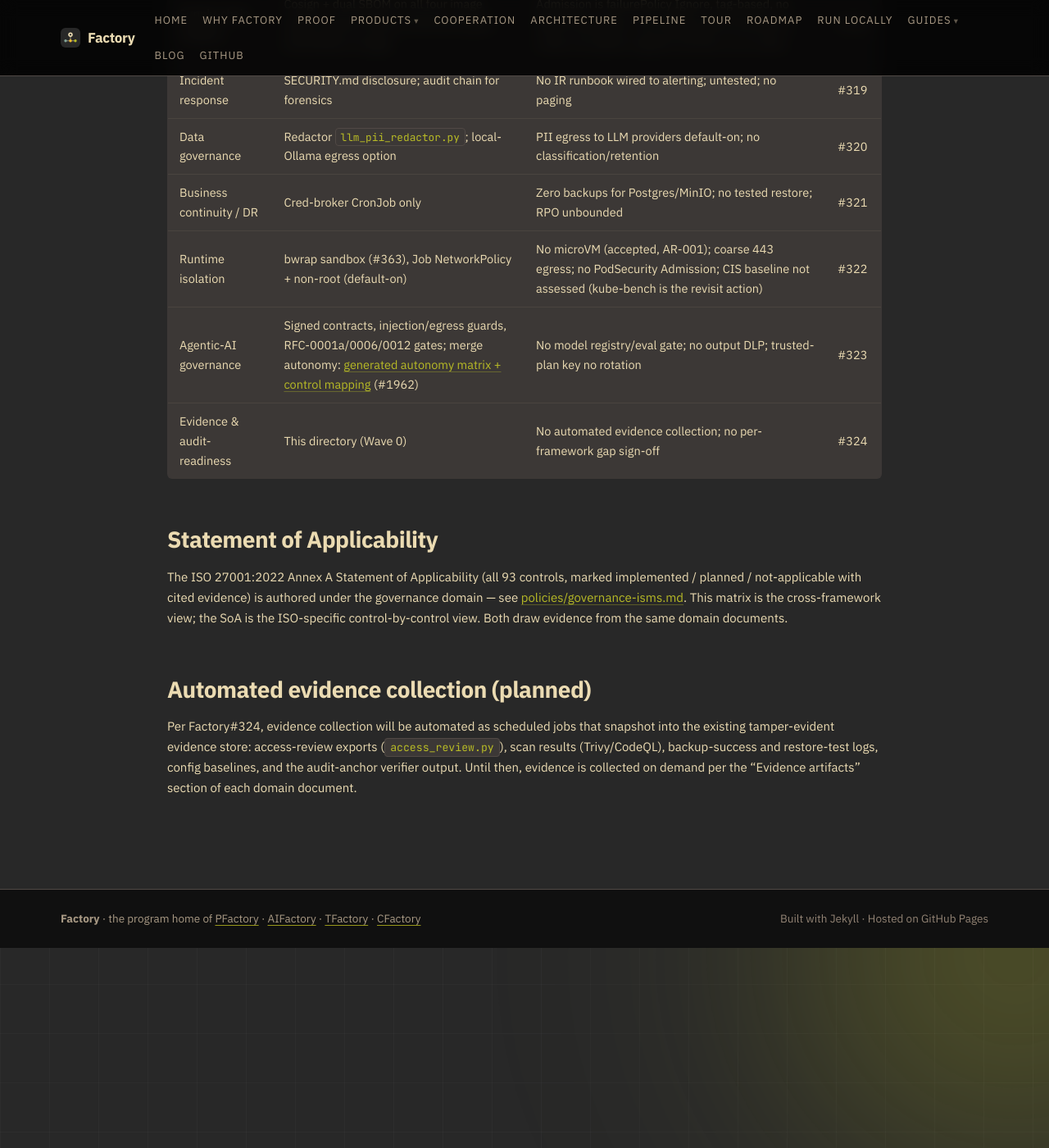
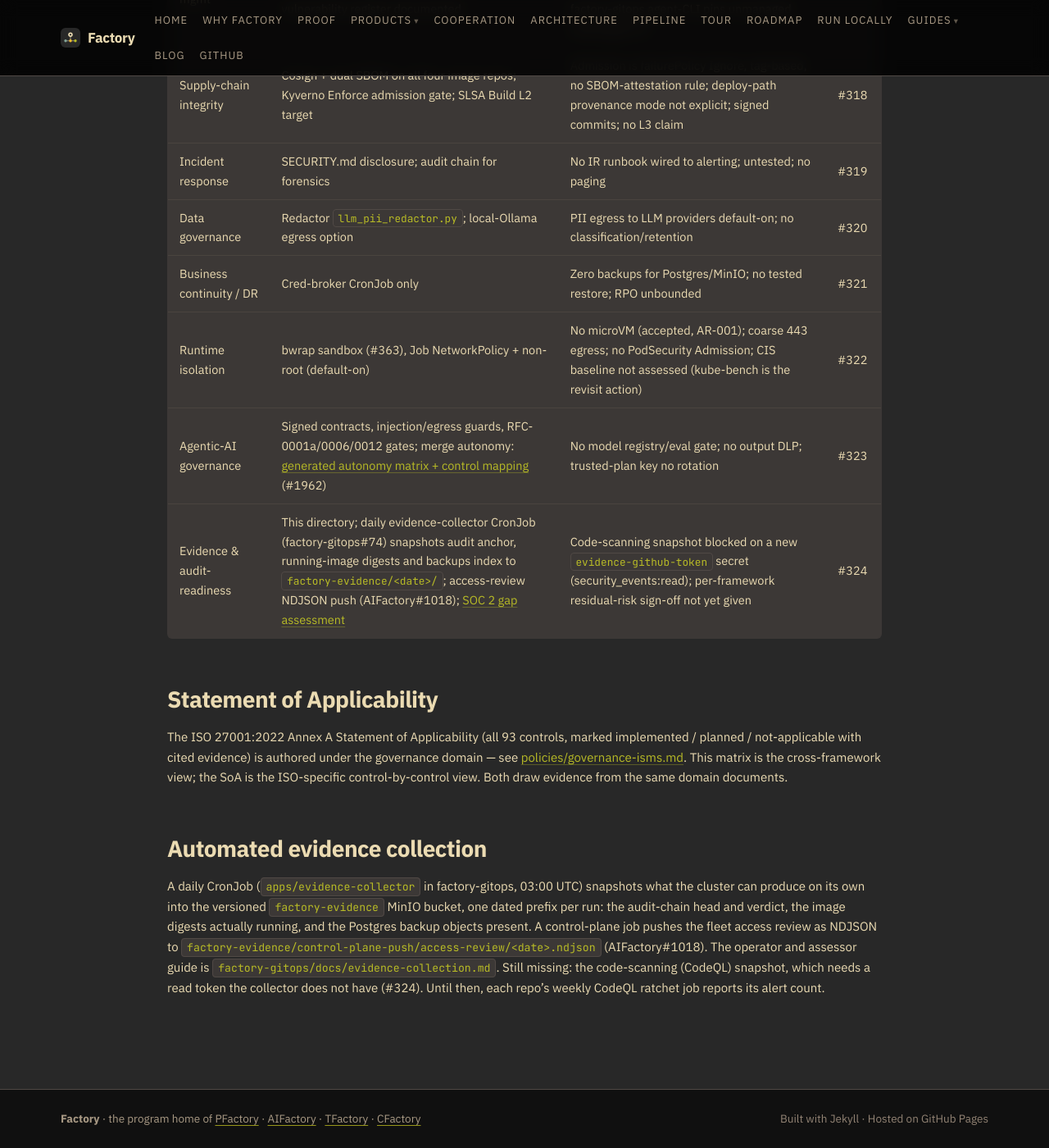
Before and after one commit to olafkfreund/Factory, a Jekyll site: the page built from docs/compliance/control-matrix.md, in a window 1280 px wide and 1400 px high, scrolled down 3064 px. Shown: the whole window at 82% size. Built offline with Jekyll 4.4.1, drawn with Linux system fonts in a browser that asks for light colours; our own code applies the rules of GitHub Pages for plain Markdown files.

Commit message:
docs(compliance): evidence collection is live; link SOC 2 assessment (#324)
Plan steps 3-4 (agy).

Co-Authored-By: Claude Opus 5.5 <noreply@anthropic.com>
Claude-Session: https://claude.ai/code/session_01WtDyDqabJ8SR4gD3ubwYx1

```diff
--- a/docs/compliance/control-matrix.md
+++ b/docs/compliance/control-matrix.md
@@ -58,7 +58,7 @@ as separate columns here.
 | Business continuity / DR | Cred-broker CronJob only | Zero backups for Postgres/MinIO; no tested restore; RPO unbounded | #321 |
 | Runtime isolation | bwrap sandbox (#363), Job NetworkPolicy + non-root (default-on) | No microVM (accepted, AR-001); coarse 443 egress; no PodSecurity Admission; CIS baseline not assessed (kube-bench is the revisit action) | #322 |
 | Agentic-AI governance | Signed contracts, injection/egress guards, RFC-0001a/0006/0012 gates; merge autonomy: [generated autonomy matrix + control mapping](https://aifactory.freundcloud.com/compliance/autonomy-matrix) (#1962) | No model registry/eval gate; no output DLP; trusted-plan key no rotation | #323 |
-| Evidence & audit-readiness | This directory (Wave 0) | No automated evidence collection; no per-framework gap sign-off | #324 |
+| Evidence & audit-readiness | This directory; daily evidence-collector CronJob (factory-gitops#74) snapshots audit anchor, running-image digests and backups index to `factory-evidence/<date>/`; access-review NDJSON push (AIFactory#1018); [SOC 2 gap assessment](soc2-gap-assessment.md) | Code-scanning snapshot blocked on a new `evidence-github-token` secret (security_events:read); per-framework residual-risk sign-off not yet given | #324 |
 
 ## Statement of Applicability
 
@@ -69,11 +69,16 @@ the governance domain — see
 cross-framework view; the SoA is the ISO-specific control-by-control view. Both
 draw evidence from the same domain documents.
 
-## Automated evidence collection (planned)
+## Automated evidence collection
 
-Per Factory#324, evidence collection will be automated as scheduled jobs that
-snapshot into the existing tamper-evident evidence store: access-review exports
-(`access_review.py`), scan results (Trivy/CodeQL), backup-success and
-restore-test logs, config baselines, and the audit-anchor verifier output. Until
-then, evidence is collected on demand per the "Evidence artifacts" section of
-each domain document.
+A daily CronJob (`apps/evidence-collector` in factory-gitops, 03:00 UTC)
+snapshots what the cluster can produce on its own into the versioned
+`factory-evidence` MinIO bucket, one dated prefix per run: the audit-chain
+head and verdict, the image digests actually running, and the Postgres
+backup objects present. A control-plane job pushes the fleet access review
+as NDJSON to `factory-evidence/control-plane-push/access-review/<date>.ndjson`
+(AIFactory#1018). The operator and assessor guide is
+`factory-gitops/docs/evidence-collection.md`. Still missing: the
+code-scanning (CodeQL) snapshot, which needs a read token the collector does
+not have (#324). Until then, each repo's weekly CodeQL ratchet job reports
+its alert count.
```
Also changed, not shown: other parts of docs/compliance/control-matrix.md (+1 -1 lines), docs/compliance/README.md (+1 -0 lines).
